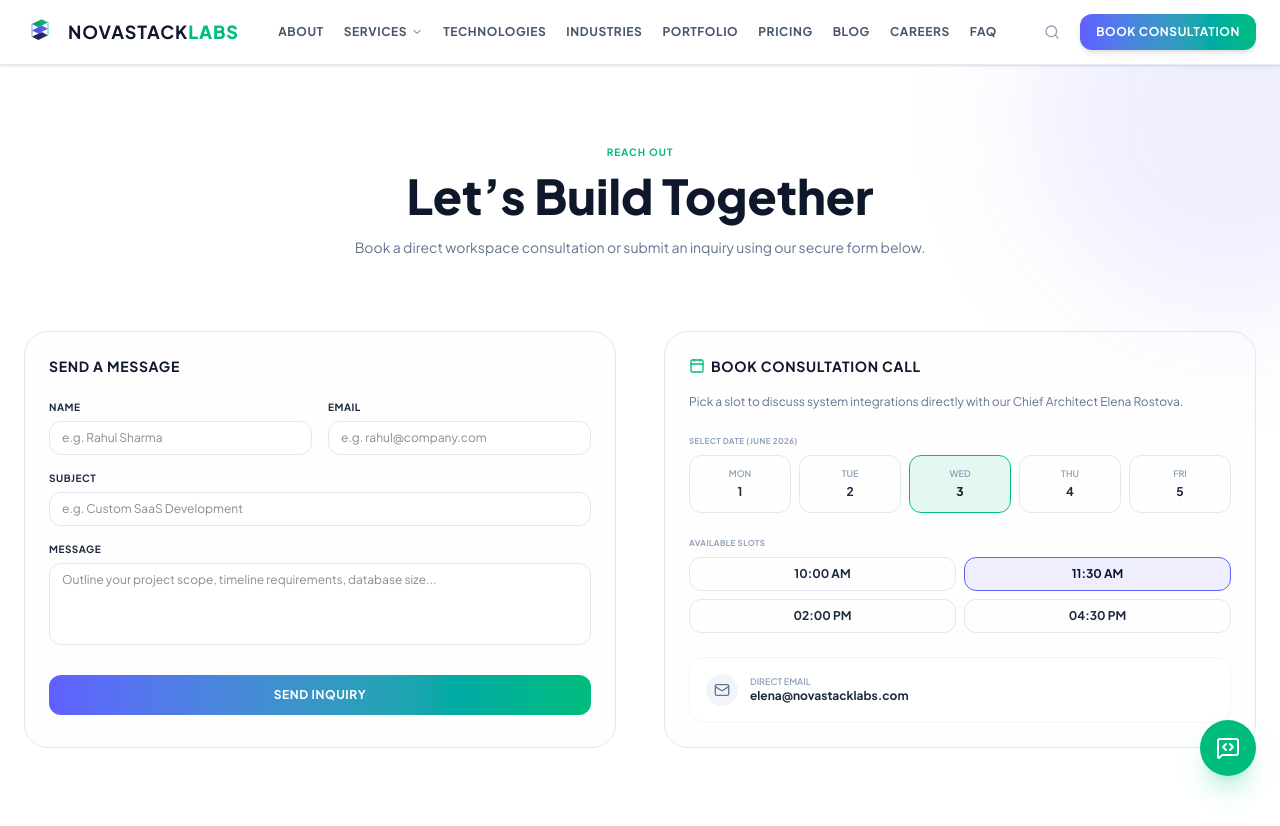
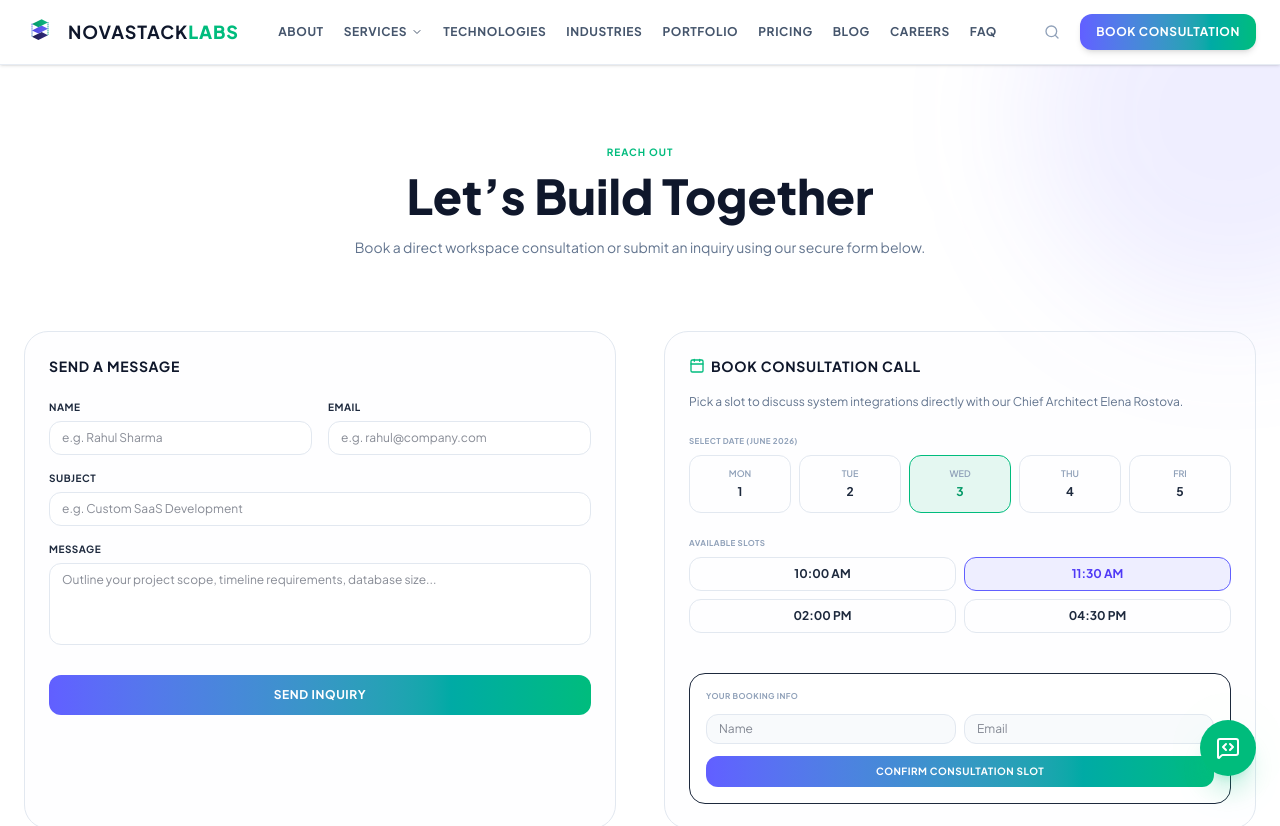
Before and after one commit to rahulsharma4/novastack-labs-frontend, a Next.js app: page /contact in a window 1280 px wide. Shown: the top 826 px of the page. Built offline with nearby package versions, Linux system fonts and the light colour scheme.

Commit message:
feat: refine admin panel sidebar, implement dynamic consultation bookings, and add live blog preview uploader

```diff
--- a/src/app/contact/page.js
+++ b/src/app/contact/page.js
@@ -23,6 +23,38 @@ export default function Contact() {
       }
     } catch (err) {
       console.error('Failed to submit contact:', err);
+    }
+  };
+
+  const [selectedDate, setSelectedDate] = useState({ day: 'Wed', num: 3 });
+  const [selectedSlot, setSelectedSlot] = useState('11:30 AM');
+  const [bookingName, setBookingName] = useState('');
+  const [bookingEmail, setBookingEmail] = useState('');
+  const [bookingSubmitted, setBookingSubmitted] = useState(false);
+
+  const handleBookingSubmit = async (e) => {
+    e.preventDefault();
+    if (!bookingName || !bookingEmail) return;
+    try {
+      const apiBase = process.env.NEXT_PUBLIC_API_URL || 'http://localhost:5000/api';
+      const res = await fetch(`${apiBase}/contacts`, {
+        method: 'POST',
+        headers: { 'Content-Type': 'application/json' },
+        body: JSON.stringify({
+          name: bookingName,
+          email: bookingEmail,
+          subject: 'Consultation Call Booking',
+          message: `Consultation call scheduled for ${selectedDate.day}, June ${selectedDate.num} (2026) at ${selectedSlot}`
+        })
+      });
+      if (res.ok) {
+        setBookingSubmitted(true);
+        setBookingName('');
+        setBookingEmail('');
+        setTimeout(() => setBookingSubmitted(false), 5000);
+      }
+    } catch (err) {
+      console.error('Failed to submit booking:', err);
     }
   };
 
@@ -120,7 +152,7 @@ export default function Contact() {
 
                 <button
                   type="submit"
-                  className="mt-2 py-3 bg-gradient-to-r from-indigo-500 to-emerald-500 text-white rounded-xl text-xs font-bold uppercase tracking-wider"
+                  className="mt-2 py-3 bg-gradient-to-r from-indigo-500 to-emerald-500 text-white rounded-xl text-xs font-bold uppercase tracking-wider transition-all duration-200 active:scale-[0.99]"
                 >
                   Send Inquiry
                 </button>
@@ -128,7 +160,7 @@ export default function Contact() {
             )}
           </div>
 
-          {/* Right Panel: Calendar Scheduling Booking mock */}
+          {/* Right Panel: Calendar Scheduling Booking */}
           <div className="p-6 border border-slate-200 dark:border-slate-800 bg-slate-50/20 dark:bg-slate-900/10 rounded-3xl flex flex-col justify-between">
             <div>
               <h2 className="text-sm font-bold text-slate-900 dark:text-white uppercase tracking-wider mb-4 flex items-center gap-1.5">
@@ -138,7 +170,7 @@ export default function Contact() {
                 Pick a slot to discuss system integrations directly with our Chief Architect Elena Rostova.
               </p>
 
-              {/* Date pickers mock */}
+              {/* Date pickers */}
               <div className="mb-6">
                 <span className="block text-[8px] font-bold uppercase tracking-wider text-slate-400 mb-2">Select Date (June 2026)</span>
                 <div className="grid grid-cols-5 gap-2 text-center text-xs">
@@ -146,9 +178,10 @@ export default function Contact() {
                     <button
                       key={d.num}
                       type="button"
+                      onClick={() => setSelectedDate(d)}
                       className={`p-3 border rounded-xl flex flex-col items-center gap-1 transition-all ${
-                        d.num === 3
-                          ? 'border-emerald-500 bg-emerald-500/10 text-slate-900 dark:text-white'
+                        selectedDate.num === d.num
+                          ? 'border-emerald-500 bg-emerald-500/10 text-emerald-600 dark:text-emerald-450 font-bold'
                           : 'border-slate-200 dark:border-slate-800 hover:bg-slate-100 dark:hover:bg-slate-950'
                       }`}
                     >
@@ -159,7 +192,7 @@ export default function Contact() {
                 </div>
               </div>
 
-              {/* Time Slots pickers mock */}
+              {/* Time Slots pickers */}
               <div className="mb-6">
                 <span className="block text-[8px] font-bold uppercase tracking-wider text-slate-400 mb-2">Available Slots</span>
                 <div className="grid grid-cols-2 gap-2 text-center text-xs">
@@ -167,9 +200,10 @@ export default function Contact() {
                     <button
                       key={idx}
                       type="button"
+                      onClick={() => setSelectedSlot(s)}
                       className={`py-2 px-3 border rounded-xl font-bold transition-all ${
-                        idx === 1
-                          ? 'border-indigo-500 bg-indigo-500/10 text-slate-900 dark:text-white'
+                        selectedSlot === s
+                          ? 'border-indigo-500 bg-indigo-500/10 text-indigo-600 dark:text-indigo-450'
                           : 'border-slate-200 dark:border-slate-800 hover:bg-slate-100 dark:hover:bg-slate-950'
                       }`}
                     >
@@ -180,15 +214,45 @@ export default function Contact() {
               </div>
             </div>
 
-            <div className="p-4 bg-white dark:bg-slate-950 border border-slate-100 dark:border-slate-800 rounded-2xl flex items-center gap-3">
-              <div className="h-8 w-8 rounded-full bg-slate-100 dark:bg-slate-800 flex items-center justify-center shrink-0">
-                <Mail className="h-4 w-4 text-slate-500" />
-              </div>
-              <div className="text-xs">
-                <span className="block text-[9px] text-slate-400 font-semibold uppercase">Direct Email</span>
-                <span className="block font-bold text-slate-800 dark:text-white">elena@novastacklabs.com</span>
-              </div>
+            {/* Consultation Contact Input Form */}
+            <div className="mt-4 p-4 bg-white dark:bg-slate-950 border border-slate-150 dark:border-slate-800 rounded-2xl flex flex-col gap-3">
+              {bookingSubmitted ? (
+                <div className="py-6 text-center flex flex-col items-center gap-1">
+                  <CheckCircle className="h-6 w-6 text-emerald-500" />
+                  <span className="block text-[10px] font-bold uppercase tracking-wider text-slate-900 dark:text-white mt-1">Slot Reserved!</span>
+                  <p className="text-[10px] text-slate-500">Elena will meet you on {selectedDate.day}, June {selectedDate.num} at {selectedSlot}.</p>
+                </div>
+              ) : (
+                <form onSubmit={handleBookingSubmit} className="flex flex-col gap-3">
+                  <span className="block text-[8px] font-bold uppercase tracking-wider text-slate-400">Your Booking Info</span>
+                  <div className="grid grid-cols-2 gap-2">
+                    <input
+                      type="text"
+                      required
+                      value={bookingName}
+                      onChange={(e) => setBookingName(e.target.value)}
+                      placeholder="Name"
+                      className="w-full bg-slate-50 dark:bg-slate-900 border border-slate-200 dark:border-slate-800 rounded-xl px-3 py-1.5 text-xs text-slate-900 dark:text-white focus:outline-none focus:border-indigo-500"
+                    />
+                    <input
+                      type="email"
+                      required
+                      value={bookingEmail}
+                      onChange={(e) => setBookingEmail(e.target.value)}
+                      placeholder="Email"
+                      className="w-full bg-slate-50 dark:bg-slate-900 border border-slate-200 dark:border-slate-800 rounded-xl px-3 py-1.5 text-xs text-slate-900 dark:text-white focus:outline-none focus:border-indigo-500"
+                    />
+                  </div>
+                  <button
+                    type="submit"
+                    className="w-full py-2 bg-gradient-to-r from-indigo-500 to-emerald-500 hover:from-indigo-650 hover:to-emerald-600 text-white rounded-xl text-[10px] font-bold uppercase tracking-wider transition-all duration-200 active:scale-[0.99] flex items-center justify-center gap-1"
+                  >
+                    Confirm Consultation Slot
+                  </button>
+                </form>
+              )}
             </div>
+
           </div>
 
         </div>
--- a/src/components/Footer.js
+++ b/src/components/Footer.js
@@ -3,10 +3,16 @@
 import { useState } from 'react';
 import Logo from './Logo';
 import { Send, MapPin, Mail, PhoneCall } from 'lucide-react';
+import { usePathname } from 'next/navigation';
 
 export default function Footer() {
   const [email, setEmail] = useState('');
   const [subscribed, setSubscribed] = useState(false);
+  const pathname = usePathname();
+
+  if (pathname?.startsWith('/admin')) {
+    return null;
+  }
 
   const handleSubscribe = async (e) => {
     e.preventDefault();
--- a/src/components/Navbar.js
+++ b/src/components/Navbar.js
@@ -14,6 +14,10 @@ export default function Navbar() {
   const [searchOpen, setSearchOpen] = useState(false);
   const [megaMenuOpen, setMegaMenuOpen] = useState(false);
   const pathname = usePathname();
+
+  if (pathname?.startsWith('/admin')) {
+    return null;
+  }
 
   const mainLinks = [
     { name: 'About', href: '/about' },
```
Also changed, not shown: src/app/admin/page.js (+39 -13 lines).
